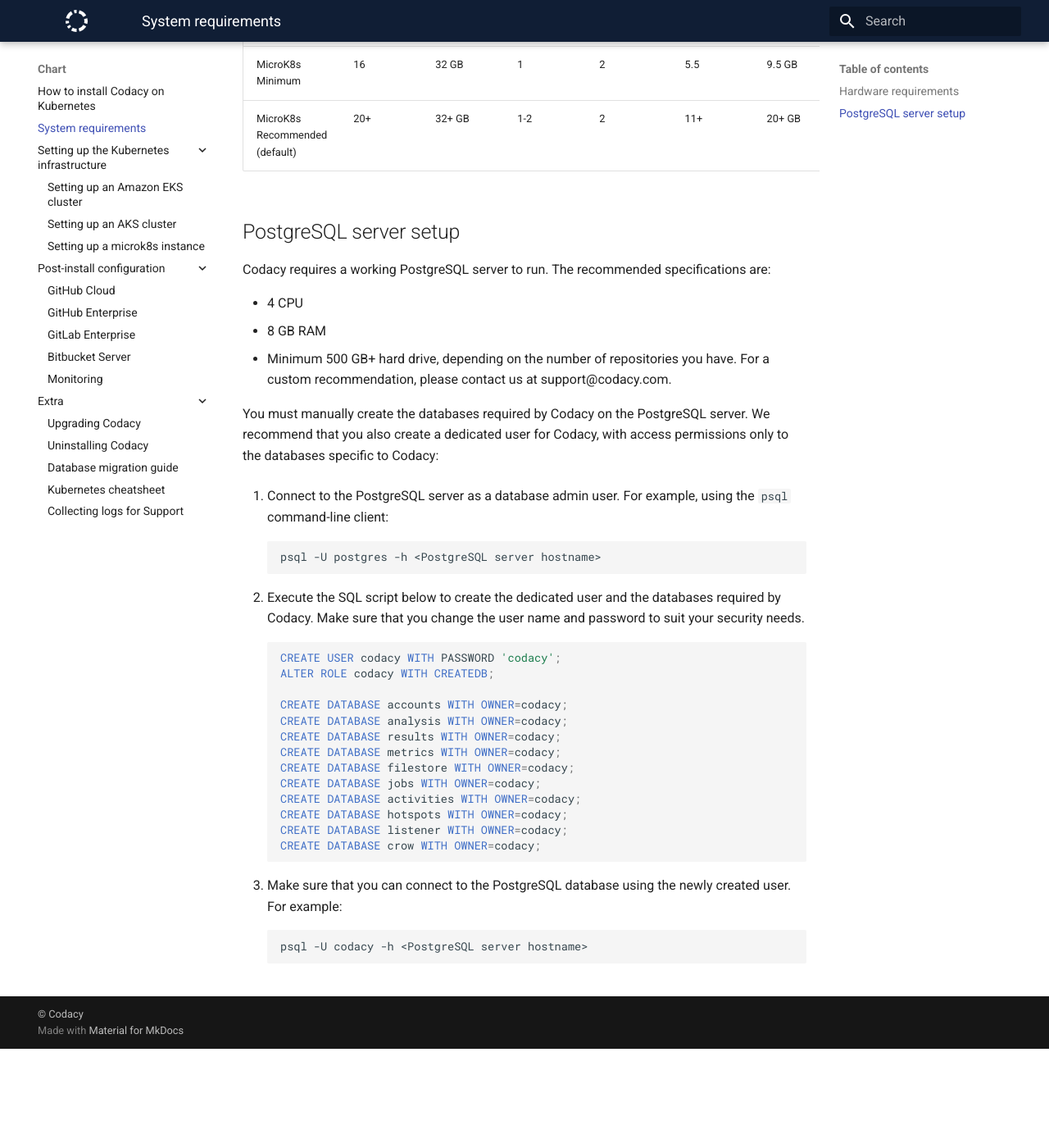
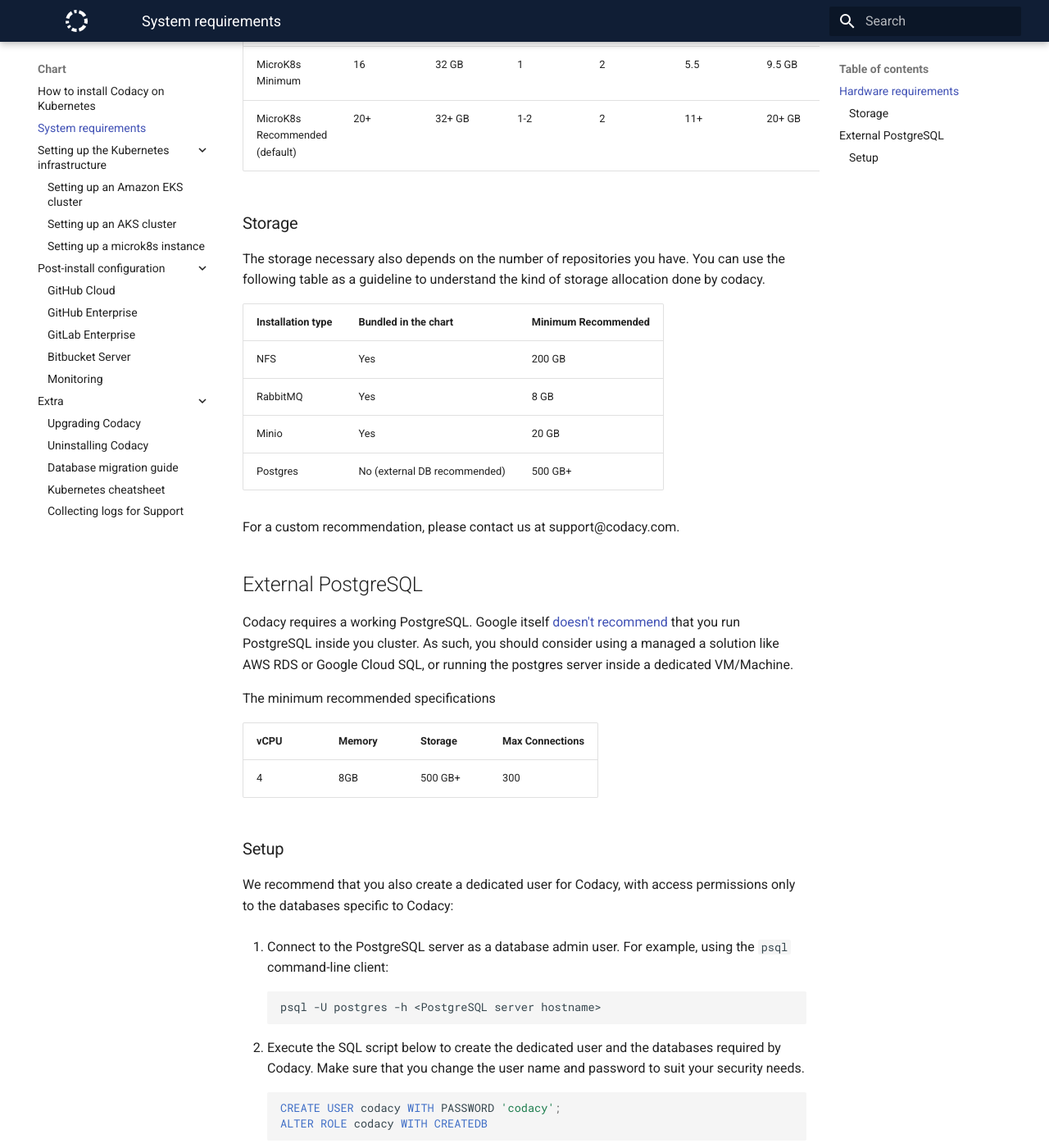
Before and after one commit to codacy/chart, an MkDocs documentation site: the page built from docs/requirements.md, in a window 1280 px wide and 1400 px high, scrolled down 2283 px. Shown: the whole window at 82% size. Built offline with MkDocs 1.6.1 and Material for MkDocs 9.7.7, drawn with Linux system fonts in a browser that asks for light colours; before the commit the page ends 3562 px from its top, so only the background shows below that; some of the changed text lies outside the part shown.

Commit message:
add storage requirements

````diff
--- a/docs/requirements.md
+++ b/docs/requirements.md
@@ -41,15 +41,37 @@
 | MicroK8s Minimum               | 16            | 32 GB          | 1                      | 2                                  | 5.5            | 9.5 GB          | 10                     | 20 GB                   |
 | MicroK8s Recommended (default) | 20+           | 32+ GB         | 1-2                    | 2                                  | 11+            | 20+ GB          | 10                     | 20 GB                   |
 
-## PostgreSQL server setup
+### Storage
 
-Codacy requires a working PostgreSQL server to run. The recommended specifications are:
+The storage necessary also depends on the number of repositories you have.
+You can use the following table as a guideline to understand the kind of storage allocation
+done by codacy.
 
--   4 CPU
--   8 GB RAM
--   Minimum 500 GB+ hard drive, depending on the number of repositories you have. For a custom recommendation, please contact us at support@codacy.com.
+| Installation type | Bundled in the chart         | Minimum Recommended |
+| ----------------- | ---------------------------- | ------------------- |
+| NFS               | Yes                          | 200 GB              |
+| RabbitMQ          | Yes                          | 8 GB                |
+| Minio             | Yes                          | 20 GB               |
+| Postgres          | No (external DB recommended) | 500 GB+             |
 
-You must manually create the databases required by Codacy on the PostgreSQL server. We recommend that you also create a dedicated user for Codacy, with access permissions only to the databases specific to Codacy:
+For a custom recommendation, please contact us at support@codacy.com.
+
+## External PostgreSQL
+
+Codacy requires a working PostgreSQL.
+Google itself [doesn't recommend](https://cloud.google.com/blog/products/databases/to-run-or-not-to-run-a-database-on-kubernetes-what-to-consider) that you run PostgreSQL inside you cluster.
+As such, you should consider using a managed a solution like AWS RDS or Google Cloud SQL, or running the postgres server
+inside a dedicated VM/Machine.
+
+The minimum recommended specifications
+
+| vCPU | Memory | Storage | Max Connections |
+| ---- | ------ | ------- | --------------- |
+| 4    | 8GB    | 500 GB+ | 300             |
+
+### Setup
+
+We recommend that you also create a dedicated user for Codacy, with access permissions only to the databases specific to Codacy:
 
 1.  Connect to the PostgreSQL server as a database admin user. For example, using the `psql` command-line client:
 
@@ -61,8 +83,18 @@
 
     ```sql
     CREATE USER codacy WITH PASSWORD 'codacy';
-    ALTER ROLE codacy WITH CREATEDB;
+    ALTER ROLE codacy WITH CREATEDB
+    ```
 
+3.  Make sure that you can connect to the PostgreSQL database using the newly created user. For example:
+
+    ```bash
+    psql -U codacy -h <PostgreSQL server hostname>
+    ```
+
+4.  Create the necessary databases
+
+    ```sql
     CREATE DATABASE accounts WITH OWNER=codacy;
     CREATE DATABASE analysis WITH OWNER=codacy;
     CREATE DATABASE results WITH OWNER=codacy;
@@ -74,9 +106,3 @@
     CREATE DATABASE listener WITH OWNER=codacy;
     CREATE DATABASE crow WITH OWNER=codacy;
     ```
-
-3.  Make sure that you can connect to the PostgreSQL database using the newly created user. For example:
-
-    ```bash
-    psql -U codacy -h <PostgreSQL server hostname>
-    ```
````
Also changed, not shown: 1 other file.
